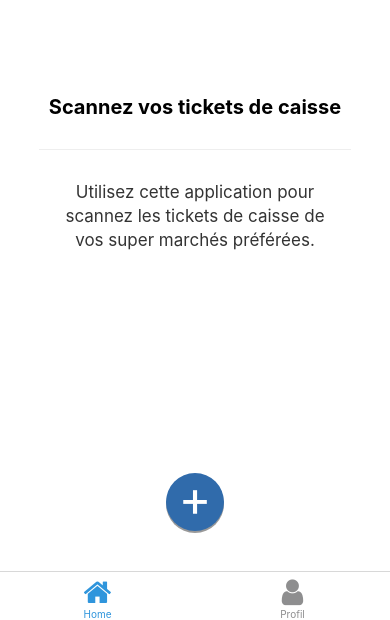
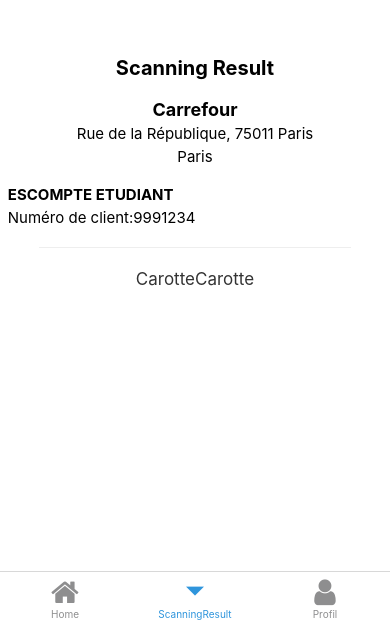
Before and after one commit to AlphaBryan/ReceiptScanner, a React Native app: screen /ScanningResult in a window 390 px wide. Shown: the part 224-844 px from the top of the page. Built offline with nearby package versions, Linux system fonts and the light colour scheme; what expo-linking would draw is missing.

Commit message:
adding tickets types

```diff
--- a/navigation/index.tsx
+++ b/navigation/index.tsx
@@ -16,7 +16,7 @@
 
 import Colors from "../constants/Colors";
 import useColorScheme from "../hooks/useColorScheme";
-import Scanning from "../screens/Scanning";
+import Scanning from "../screens/Scanning/Scanning";
 import NotFoundScreen from "../screens/NotFoundScreen";
 import Home from "../screens/Home";
 import Profil from "../screens/Profil";
@@ -26,6 +26,7 @@
   RootTabScreenProps,
 } from "../types";
 import LinkingConfiguration from "./LinkingConfiguration";
+import ScanningResult from "../screens/Scanning/ScanningResult";
 
 export default function Navigation({
   colorScheme,
@@ -61,6 +62,11 @@
         component={NotFoundScreen}
         options={{ title: "Oops!" }}
       />
+      {/* <Stack.Screen
+        name="ScanningResult"
+        component={ScanningResult}
+        // options={{ title: "ScanningResult" }}
+      /> */}
       <Stack.Group screenOptions={{ presentation: "modal" }}>
         <Stack.Screen name="Scanning" component={Scanning} />
       </Stack.Group>
@@ -94,6 +100,11 @@
           tabBarIcon: ({ color }) => <TabBarIcon name="home" color={color} />,
         })}
       />
+      <Stack.Screen
+        name="ScanningResult"
+        component={ScanningResult}
+        // options={{ title: "ScanningResult" }}
+      />
       <BottomTab.Screen
         name="TabTwo"
         component={Profil}
--- a/screens/Profil.tsx
+++ b/screens/Profil.tsx
@@ -1,6 +1,5 @@
 import { StyleSheet } from "react-native";
 
-import EditScreenInfo from "../components/EditScreenInfo";
 import { Text, View } from "../components/Themed";
 
 export default function Profil() {
--- a/screens/Scanning.tsx
+++ b/screens/Scanning/Scanning.tsx
@@ -1,10 +1,10 @@
 import { StatusBar } from "expo-status-bar";
 import { Image, Platform, StyleSheet } from "react-native";
-import { Text, View } from "../components/Themed";
+import { Text, View } from "../../components/Themed";
 import { Camera, CameraType } from "expo-camera";
 import { useState, useRef, useEffect } from "react";
 import { Button, TouchableOpacity, Alert } from "react-native";
-import { scanningMotors } from "../scanningMotors/scanningMotors";
+import { scanningMotors } from "../../scanningMotors/scanningMotors";
 import TextRecognition from "react-native-text-recognition";
 
 export default function Scanning() {
@@ -58,7 +58,7 @@
     if (Camera) {
       try {
         // @ts-ignore
-        const photo = await camera.current.takePictureAsync(options) ;
+        const photo = await camera.current.takePictureAsync(options);
         setPhoto(photo);
         // console.log("photo: ", photo);
         //stringfy the base64
--- /dev/null
+++ b/screens/Scanning/ScanningResult.tsx
@@ -0,0 +1,101 @@
+import { StyleSheet } from "react-native";
+
+import { Text, View } from "../../components/Themed";
+
+export default function ScanningResult() {
+  const market : market = {
+    name: "Carrefour",
+    address: "Rue de la République, 75011 Paris",
+    phone: "01 43 54 65 76",
+    city: "Paris",
+  }
+  const ticket: ticket = {
+    market: market,
+    client: {
+      type: "ESCOMPTE ETUDIANT",
+      numberClient: "Numéro de client:9991234",
+    },
+    Products: [],
+    total: 0,
+  };
+  return (
+    <View style={styles.container}>
+      <Text style={styles.pageTitle}>Scanning Result</Text>
+      <Text style={styles.marketName}>{ticket.market.name}</Text>
+      <Text style={styles.marketInfo}>{ticket.market.address}</Text>
+      <Text style={styles.marketInfo}>{ticket.market.city}</Text>
+      <Text style={[styles.clientInfo, { fontWeight: "bold" , paddingTop:'5%'}]}>
+        {ticket.client.type}
+      </Text>
+      <Text style={styles.clientInfo}>{ticket.client.numberClient}</Text>
+      <View
+        style={styles.separator}
+        lightColor="#eee"
+        darkColor="rgba(255,255,255,0.1)"
+      />
+      <View style={styles.articleContainer}>
+        <Text
+          style={styles.text}
+          lightColor="rgba(0,0,0,0.8)"
+          darkColor="rgba(255,255,255,0.8)"
+        >
+          Carotte
+        </Text>
+        <Text
+          style={styles.text}
+          lightColor="rgba(0,0,0,0.8)"
+          darkColor="rgba(255,255,255,0.8)"
+        >
+          Carotte
+        </Text>
+      </View>
+    </View>
+  );
+}
+
+const styles = StyleSheet.create({
+  container: {
+    flex: 1,
+    alignItems: "center",
+    justifyContent: "center",
+  },
+  pageTitle: {
+    fontSize: 20,
+    fontWeight: "bold",
+  },
+  marketName: {
+    paddingTop: "5%",
+    fontSize: 18,
+    fontWeight: "bold",
+  },
+  marketInfo: {
+    paddingTop: "1%",
+    fontSize: 15,
+  },
+  clientInfo: {
+    paddingTop: "1%",
+    paddingLeft: "2%",
+    fontSize: 15,
+    alignSelf: "flex-start",
+  },
+  separator: {
+    marginVertical: "5%",
+    height: 1,
+    width: "80%",
+    backgroundColor: "#eee",
+  },
+  articleContainer: {
+    // alignItems: "center",
+    // flex: 1,
+    justifyContent: "space-between",
+    alignContent: "space-between",
+    alignItems: "flex-start",
+    // marginHorizontal: 50,
+    flexDirection: "row",
+  },
+  text: {
+    fontSize: 17,
+    lineHeight: 24,
+    textAlign: "center",
+  },
+});
```
Also changed, not shown: commerces/types.ts (added, +21 -0 lines), commerces/Adonis.ts (added), 1 other file (tests, documents, lock files or other folders).
